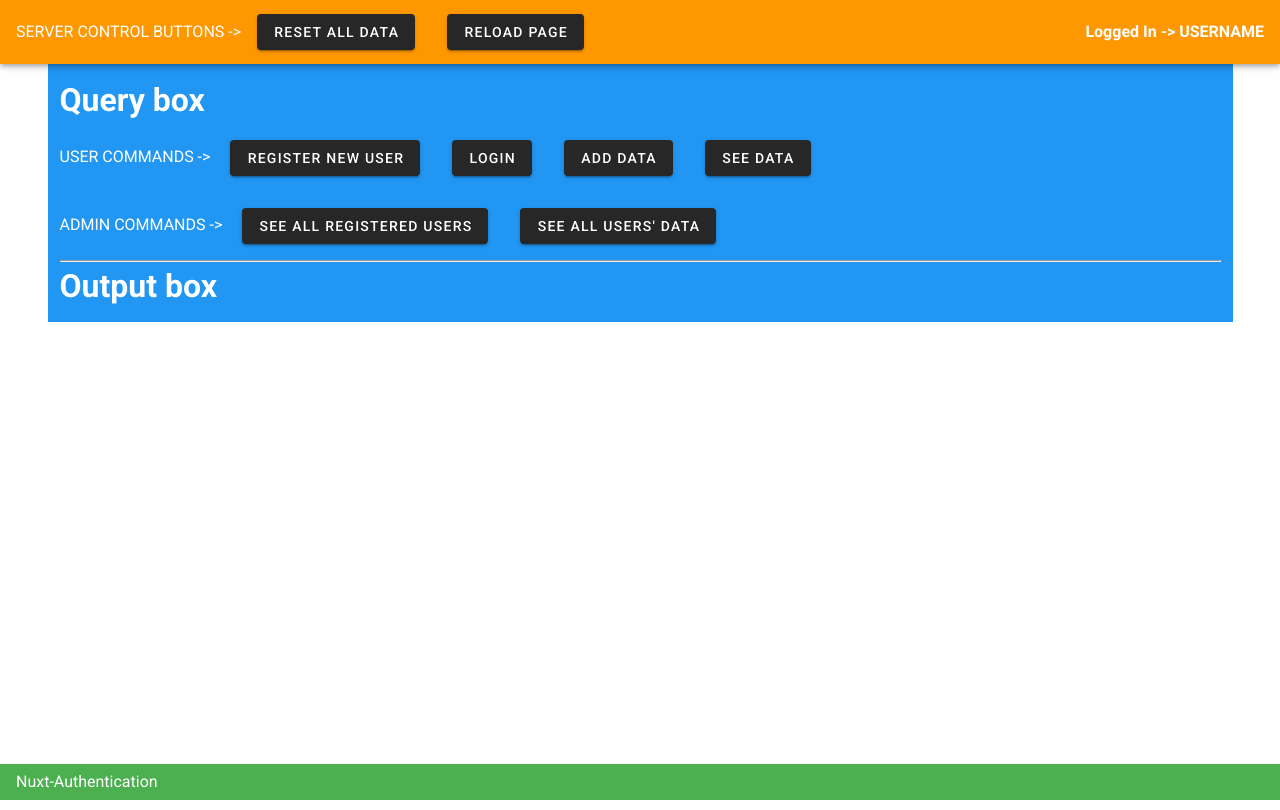
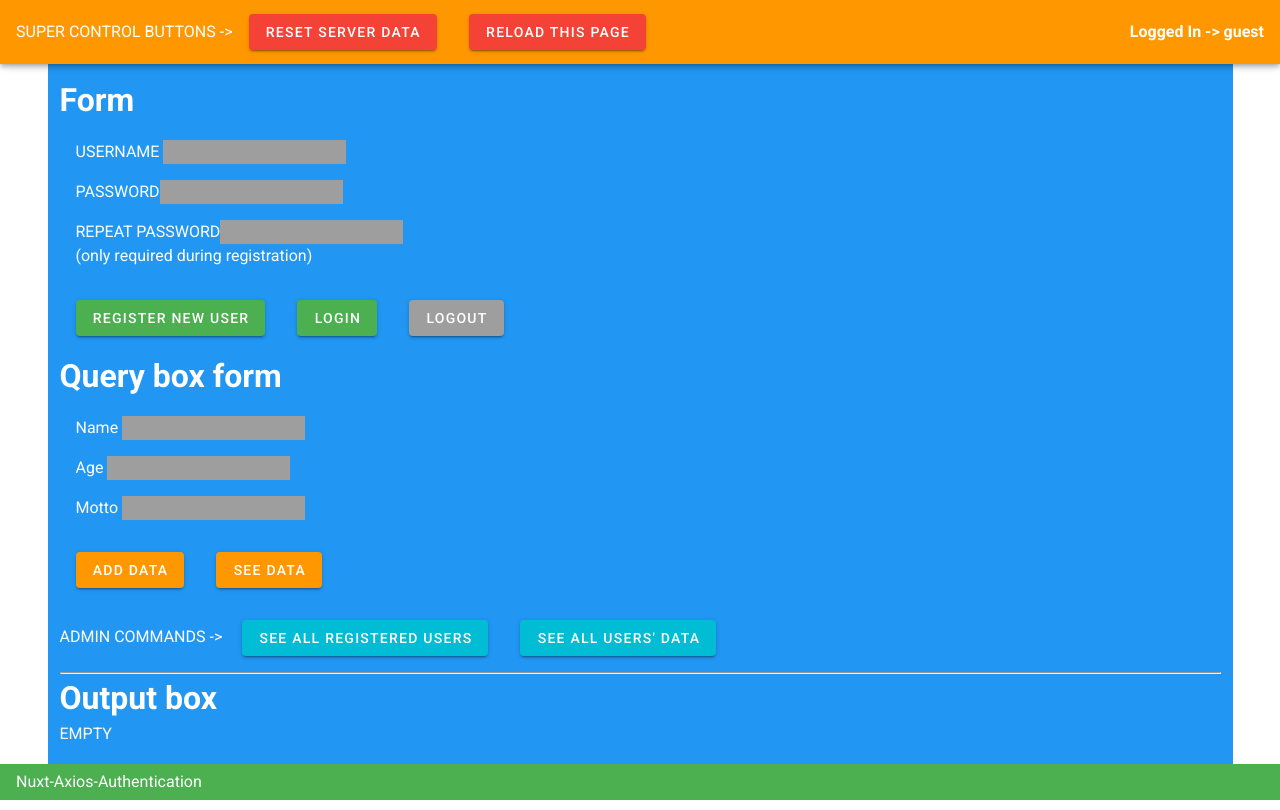
Before and after one commit to NandeeshG/nuxt_authentication, a Nuxt app: page / in a window 1280 px wide. Built offline with nearby package versions, Linux system fonts and the light colour scheme.

Commit message:
axios-register,login,logout and index page done

```diff
--- a/nuxt.config.js
+++ b/nuxt.config.js
@@ -31,7 +31,7 @@ export default {
   ],
 
   // Modules (https://go.nuxtjs.dev/config-modules)
-  modules: ['@nuxtjs/axios', '@nuxtjs/auth'],
+  modules: ['@nuxtjs/axios'], //, '@nuxtjs/auth'],
 
   // Vuetify module configuration (https://go.nuxtjs.dev/config-vuetify)
   vuetify: {
@@ -55,23 +55,23 @@ export default {
   // Build Configuration (https://go.nuxtjs.dev/config-build)
   build: {},
 
-  // axios: {
-  //  baseURL: process.env.SERVER_URL,
+  axios: {
+    baseURL: process.env.AUTH_URL,
+  },
+
+  // auth: {
+  //   strategies: {
+  //     local: {
+  //       endpoints: {
+  //         login: {
+  //           url: '/1',
+  //           method: 'get',
+  //           propertyName: false,
+  //         },
+  //       },
+  //       tokenRequired: false,
+  //       tokenType: false,
+  //     },
+  //   },
   // },
-
-  auth: {
-    strategies: {
-      local: {
-        endpoints: {
-          login: {
-            url: '/1',
-            method: 'get',
-            propertyName: false,
-          },
-        },
-        tokenRequired: false,
-        tokenType: false,
-      },
-    },
-  },
 }
--- a/pages/index.vue
+++ b/pages/index.vue
@@ -1,55 +1,203 @@
 <template>
   <v-app class="white">
     <v-app-bar app class="orange">
-      SERVER CONTROL BUTTONS ->
-      <v-btn class="ma-4"> Reset all data </v-btn>
-      <v-btn class="ma-4"> Reload page </v-btn>
+      SUPER CONTROL BUTTONS ->
+      <v-btn class="ma-4 red" @click="serverReset"> Reset server data </v-btn>
+      <v-btn class="ma-4 red" @click="reloadPage"> Reload this page </v-btn>
 
       <v-spacer />
 
-      <h4>Logged In -> USERNAME</h4>
+      <h4>Logged In -> {{ loggedIn.username }}</h4>
     </v-app-bar>
 
     <v-main class="white">
       <v-container class="blue">
         <div>
-          <h1>Query box</h1>
-          USER COMMANDS ->
-          <v-btn class="ma-4"> Register new user </v-btn>
-          <v-btn class="ma-4"> Login </v-btn>
-          <v-btn class="ma-4"> Add data </v-btn>
-          <v-btn class="ma-4"> See data </v-btn>
+          <h1>Form</h1>
+          <div class="ma-4">
+            <label>USERNAME</label> <input v-model="username" class="grey" />
+          </div>
+          <div class="ma-4">
+            <label>PASSWORD</label>
+            <input v-model="password" class="grey" type="password" />
+          </div>
+          <div class="ma-4">
+            <label>REPEAT PASSWORD</label>
+            <input v-model="rpassword" class="grey" type="password" />
+            <p>(only required during registration)</p>
+          </div>
+        </div>
+        <div>
+          <v-btn class="ma-4 green" @click="registerNewUser">
+            Register new user
+          </v-btn>
+          <v-btn class="ma-4 green" @click="loginUser"> Login </v-btn>
+          <v-btn class="ma-4 grey" @click="logoutUser"> Logout </v-btn>
+        </div>
+        <div>
+          <h1>Query box form</h1>
+
+          <div class="ma-4">
+            <label>Name</label> <input v-model="name" class="grey" />
+          </div>
+          <div class="ma-4">
+            <label>Age</label> <input v-model="age" class="grey" />
+          </div>
+          <div class="ma-4">
+            <label>Motto</label> <input v-model="motto" class="grey" />
+          </div>
+
+          <v-btn class="ma-4 orange" @click="addUserData"> Add data </v-btn>
+          <v-btn class="ma-4 orange" @click="seeUserData"> See data </v-btn>
           <br />
           ADMIN COMMANDS ->
-          <v-btn class="ma-4"> See all registered users </v-btn>
-          <v-btn class="ma-4"> See all users' data </v-btn>
+          <v-btn class="ma-4 cyan" @click="getAllUsers">
+            See all registered users
+          </v-btn>
+          <v-btn class="ma-4 cyan" @click="getAllData">
+            See all users' data
+          </v-btn>
         </div>
         <hr />
         <div>
           <h1>Output box</h1>
-          <!--<p>{{ output }}</p>-->
+          <p>{{ output }}</p>
         </div>
       </v-container>
     </v-main>
 
-    <v-footer app class="green"> Nuxt-Authentication </v-footer>
+    <v-footer app class="green"> Nuxt-Axios-Authentication </v-footer>
   </v-app>
 </template>
 
 <script>
 export default {
-  // data() {
-  //   return {
-  //     output: '',
-  //   }
-  // },
-  // methods: {
-  //   async getAllUsers() {
-  //     this.output = await this.$axios.get(
-  //       process.env.SERVER_URL + 'dev/auth/all'
-  //     )
-  //   },
-  // },
+  data() {
+    return {
+      output: 'EMPTY',
+      username: '',
+      password: '',
+      rpassword: '',
+      name: '',
+      age: '',
+      motto: '',
+      loggedIn: {
+        username: 'guest',
+        accessToken: '',
+      },
+    }
+  },
+  methods: {
+    addUserData() {
+      console.log('CS')
+    },
+    seeUserData() {
+      console.log('CS')
+    },
+    getAllData() {
+      console.log('CS')
+    },
+    async logoutUser() {
+      if (
+        this.loggedIn.username === 'guest' ||
+        this.loggedIn.accessToken === ''
+      ) {
+        this.output = 'Error: No user loggedin!'
+      } else {
+        try {
+          const authorizationToken = 'Bearer ' + this.loggedIn.accessToken
+          const res = await this.$axios.post(
+            'api/auth/logout',
+            {},
+            {
+              headers: {
+                authorization: authorizationToken,
+              },
+            }
+          )
+          console.log(res)
+          this.output = res.data
+        } catch (err) {
+          this.output = err.response
+        }
+      }
+      this.loggedIn.username = 'guest'
+      this.loggedIn.accessToken = ''
+    },
+    async loginUser() {
+      if (this.username === '' || this.password === '') {
+        this.output = 'Empty data fields!!'
+      } else if (
+        this.loggedIn.username !== 'guest' ||
+        this.loggedIn.accessToken !== ''
+      ) {
+        this.output = 'Someone is already loggedIn!'
+      } else {
+        try {
+          const res = await this.$axios.post('/api/auth/login', {
+            username: this.username,
+            password: this.password,
+          })
+          this.loggedIn.accessToken = res.data.accessToken
+          this.loggedIn.username = this.username
+          this.output = 'Successgully loggedIn!'
+        } catch (err) {
+          this.output = err.response.data
+        }
+      }
+      this.username = ''
+      this.password = ''
+      this.rpassword = ''
+    },
+    async getAllUsers() {
+      try {
+        const res = await this.$axios.get('dev/auth/all')
+        this.output = res.data
+      } catch (err) {
+        this.output = err.response.data
+      }
+    },
+    async registerNewUser() {
+      if (this.username === '' || this.password === '') {
+        this.output = 'Empty data fields!!'
+      } else if (this.password !== this.rpassword) {
+        this.output = 'Passwords don;t match!'
+      } else if (this.username === 'guest') {
+        this.output = 'Username not allowed.'
+      } else {
+        try {
+          const res = await this.$axios.post('api/auth/register', {
+            username: this.username,
+            password: this.password,
+          })
+          this.output = 'Successfully registered!'
+          console.log(res.data)
+          if (res.data.accessToken !== undefined) {
+            this.output += '\n Successfully loggedIn!'
+            this.loggedIn.username = this.username
+            this.loggedIn.accessToken = res.data.accessToken
+          }
+        } catch (err) {
+          this.output = err.response.data
+          console.log(err)
+        }
+      }
+      this.username = ''
+      this.password = ''
+      this.rpassword = ''
+    },
+    async serverReset() {
+      try {
+        const res = await this.$axios.post('/dev/auth/reset')
+        this.output = res.data
+      } catch (err) {
+        this.output = err.response.data
+      }
+    },
+    reloadPage() {
+      window.location.reload()
+    },
+  },
 }
 </script>
 
```
Also changed, not shown: old_pages/README.md (renamed from pages/README.md), old_pages/index.vue (renamed from pages/index_og.vue), old_pages/login.vue (renamed from pages/login.vue), old_pages/registration.vue (renamed from pages/registration.vue), old_pages/userOnly.vue (renamed from pages/userOnly_og.vue), old_pages/userOnly_v2.vue (renamed from pages/userOnly.vue), 1 other file (tests, documents, lock files or other folders).
